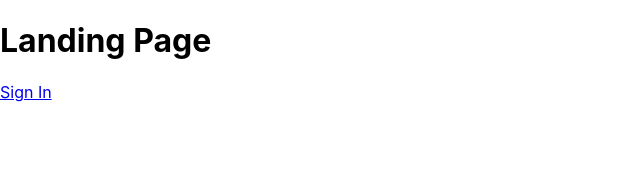
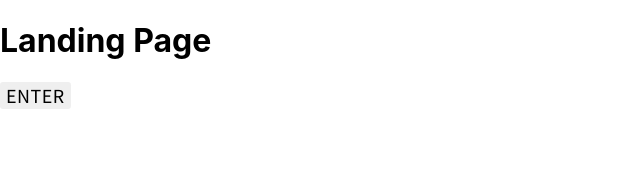
Before and after one commit to Ivcota/panama-territory-client, a React (Create React App) app: page / in a window 1280 px wide. Shown: the top 172 px of the page, without its empty margins (0-640 px from the left). Built offline with nearby package versions, Linux system fonts and the light colour scheme.

Commit message:
updated favicon

```diff
--- a/src/Components/Landing.tsx
+++ b/src/Components/Landing.tsx
@@ -1,11 +1,14 @@
-import React from "react";
-import { Link } from "react-router-dom";
+import React from 'react';
+import { Link } from 'react-router-dom';
+import Button from './UI/Button';
 
 const Landing = () => {
   return (
     <div>
       <h1>Landing Page</h1>
-      <Link to="sign-in">Sign In</Link>
+      <Link to="sign-in">
+        <Button title="Enter" />
+      </Link>
     </div>
   );
 };
```
Also changed, not shown: src/Assests/beach1.jpg (added), 1 other file (tests, documents, lock files or other folders).
